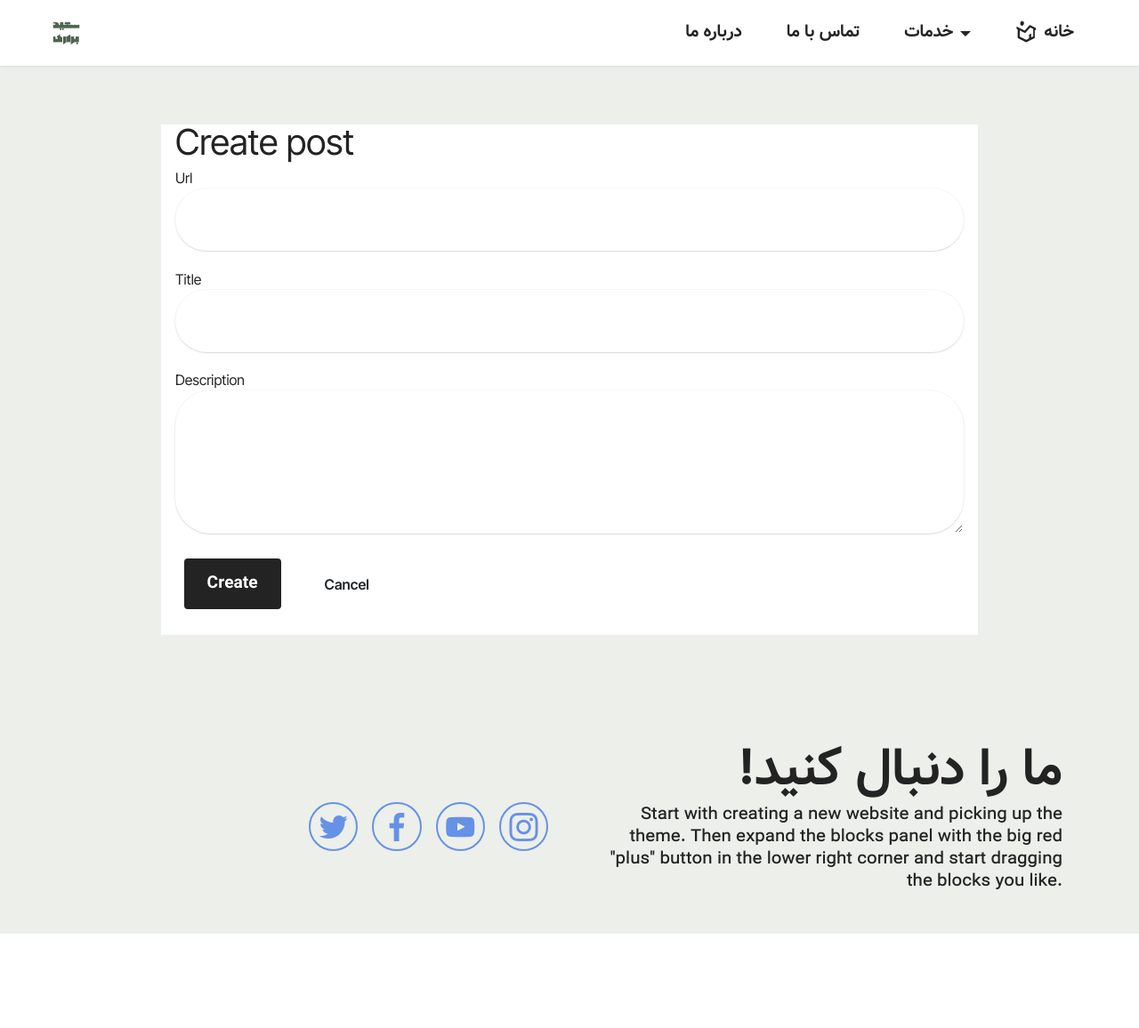
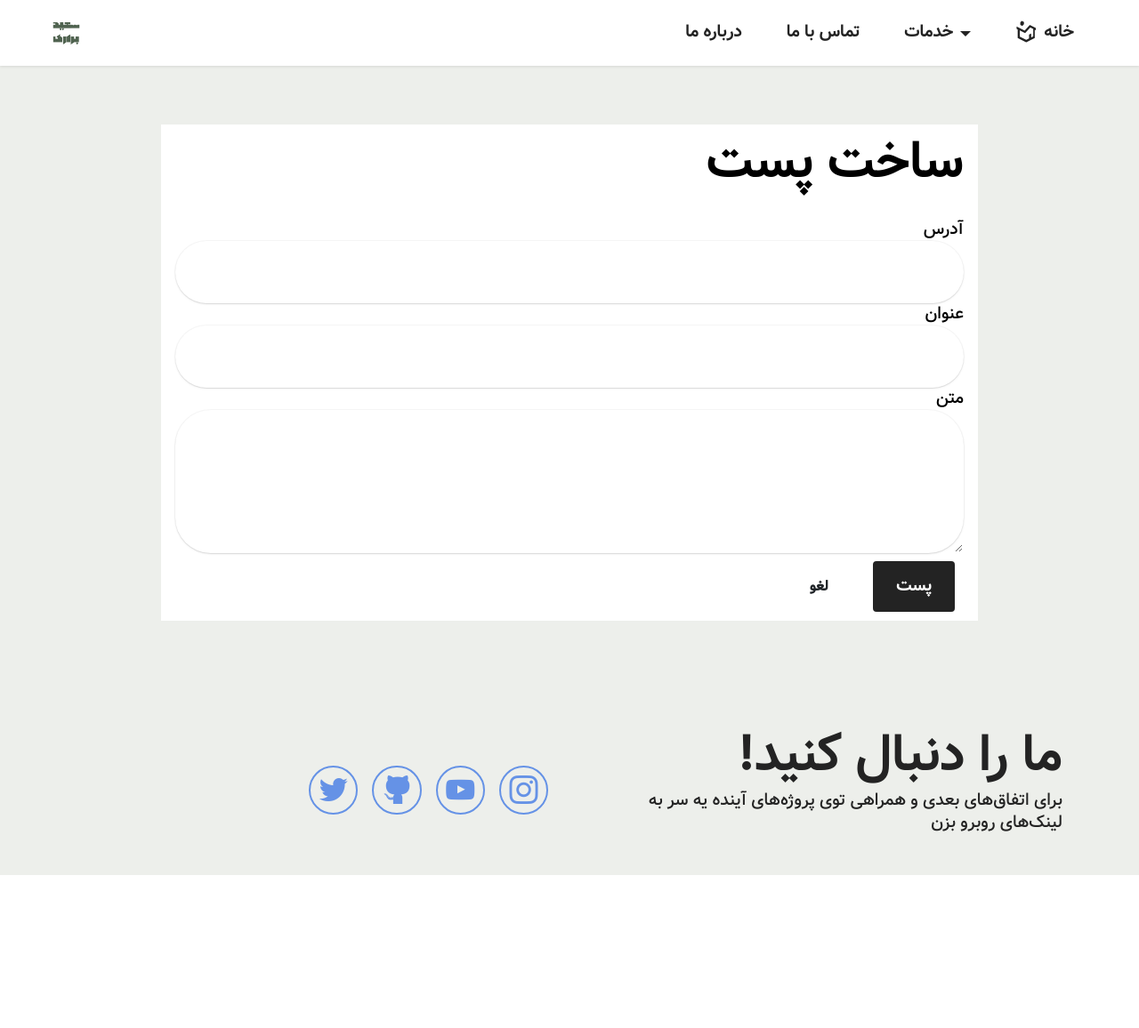
Before and after one commit to Saeedb021/flask_project, a Flask app: page /post_blog in a window 1280 px wide. Shown: the whole page at 89% size. After the commit the page ends 984 px from the top, so only its background shows below. Run offline with Flask 3, Linux system fonts and the light colour scheme; a user stored in the database is signed in; some libraries are stand-ins or nearby versions.

Commit message:
some changes in templates

```diff
--- a/templates/post_blog.html
+++ b/templates/post_blog.html
@@ -70,45 +70,41 @@
           <div class="container">
   	         <div class="row">
 
-  	            <div class="col-md-8 col-md-offset-2">
 
-      		          <h1>Create post</h1>
+      		          <h1 class="card-title mbr-fonts-style mbr-white mt-3 mb-4 display-2">ساخت پست</h1>
 
-      		            <form action="" method="POST" class="mbr-form form-with-styler>
+      		            <form action="" method="POST" class="mbr-form form-with-styler">
 
-      		                <div class="form-group has-error">
 
-      		                  </div>
-                            <div class="form-group">
+                            <div class="mbr-text mbr-fonts-style display-7">
 
-                                  <label for="url">Url</label>
+                                  <label for="url"class="mbr-text mbr-fonts-style display-7">آدرس</label>
                                     <input type="text" class="form-control" name="Url" />
                               </div>
 
-      		                    <div class="form-group">
+      		                    <div class="mbr-text mbr-fonts-style display-7">
 
-      		                          <label for="title">Title</label>
-      		                            <input type="text" class="form-control" name="title" />
+      		                          <label for="title"class="mbr-text mbr-fonts-style display-7">عنوان</label>
+      		                            <input type="text" class="form-control mbr-text mbr-fonts-style display-7 " name="title" />
       		                      </div>
 
-      		                        <div class="form-group">
-      		                            <label for="description">Description</label>
-      		                              <textarea rows="5" class="form-control" name="description" ></textarea>
+      		                        <div class="mbr-text mbr-fonts-style display-7">
+      		                            <label for="description" class="mbr-text mbr-fonts-style display-7">متن</label>
+      		                              <textarea rows="5" class="form-control mbr-text mbr-fonts-style display-7 " name="description" ></textarea>
       		                              </div>
 
 
-
-      		    <div class="form-group">
+      		    <div class="mbr-text mbr-fonts-style display-7">
+      		        <button class="btn btn-default" >
+      		            لغو
+      		        </button>
       		        <button type="submit" class="btn btn-black display-4">
-      		            Create
-      		        </button>
-      		        <button class="btn btn-default">
-      		            Cancel
+      		            پست
       		        </button>
       		    </div>
 
       	</form>
-  		</div>
+
 
   	</div>
   </div>
@@ -129,17 +125,14 @@
         <div class="row align-items-center justify-content-center">
             <div class="text-content col-12 col-md-6 order-2">
                 <h2 class="mbr-section-title mbr-fonts-style display-2"><strong>!ما را دنبال کنید</strong></h2>
-                <p class="mbr-text mbr-fonts-style display-7">Start with creating a
-                    new website and picking up the theme. Then expand the blocks panel with the big red "plus" button in
-                    the
-                    lower right corner and start dragging the blocks you like.</p>
+                <p class="mbr-text mbr-fonts-style display-7">برای اتفاق‌های بعدی و همراهی توی پروژه‌های آینده یه سر به لینک‌های روبرو بزن</p>
             </div>
             <div class="icons d-flex align-items-center col-12 col-md-6 justify-content-end mt-md-0 mt-2 flex-wrap">
                 <a href="https://twitter.com/FilipFilip021" target="_blank">
                     <span class="mbr-iconfont mbr-iconfont-social socicon-twitter socicon"></span>
                 </a>
-                <a href="https://www.facebook.com/pages/Mobirise/1616226671953247" target="_blank">
-                    <span class="socicon-facebook socicon mbr-iconfont mbr-iconfont-social"></span>
+                <a href="https://github.com/Saeedb021" target="_blank">
+                    <span class="socicon-github socicon mbr-iconfont mbr-iconfont-social"></span>
                 </a>
                 <a href="https://www.youtube.com/c/mobirise" target="_blank">
                     <span class="socicon-youtube socicon mbr-iconfont mbr-iconfont-social"></span>
```
Also changed, not shown: templates/about.html (+3 -6 lines), templates/bace_blag.html (+3 -6 lines), templates/contacts.html (+3 -6 lines), templates/index.html (+3 -6 lines), templates/page1.html (+3 -6 lines), templates/page2.html (+3 -6 lines).
